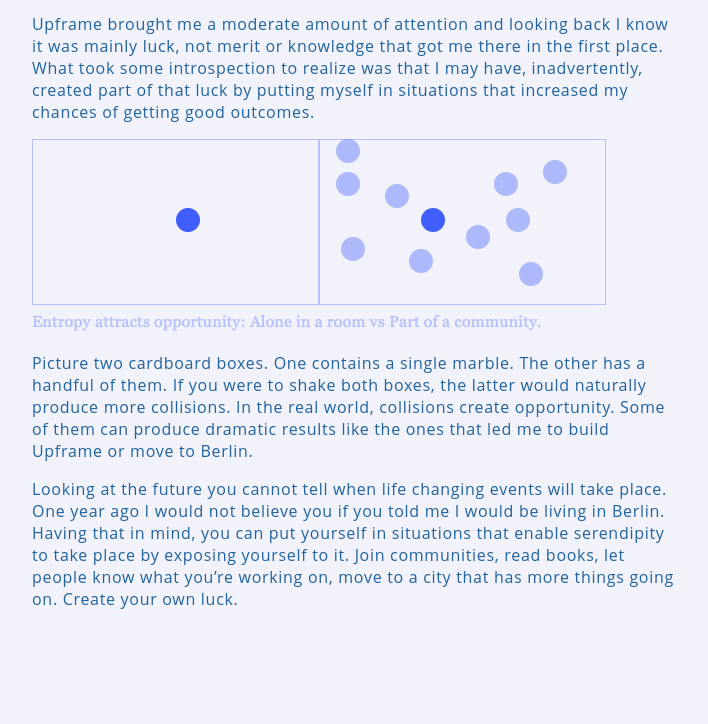
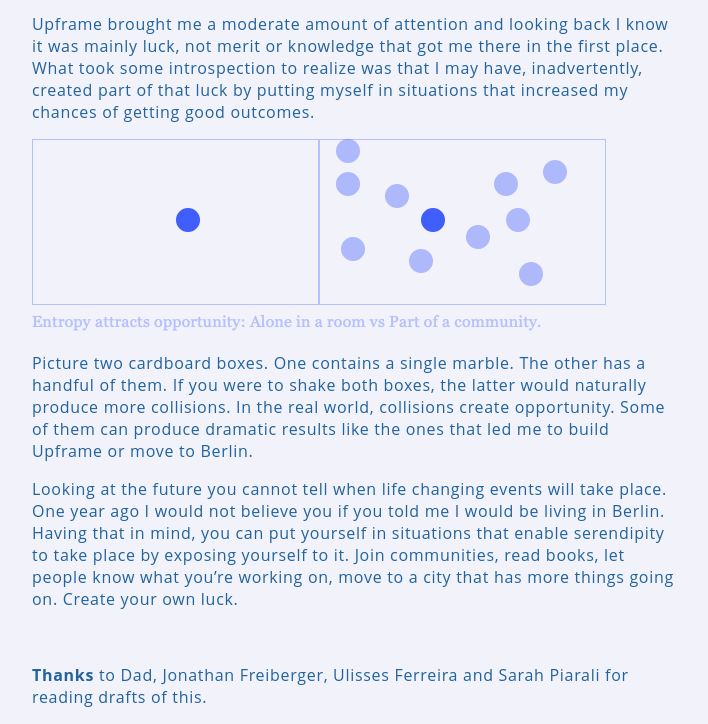
Before and after one commit to malikpiara/malikpiara.com, a plain HTML site: page luck.html in a window 1280 px wide. Shown: the part 801-1525 px from the top of the page, without its empty margins (26-734 px from the left). Before the commit the page ends 1427 px from the top, so only its background shows below. Drawn offline with Linux system fonts and the light colour scheme.

Commit message:
added thank you notes to luck essay

```diff
--- a/luck.html
+++ b/luck.html
@@ -17,5 +17,7 @@
   <img src="luck.png" alt=“The picture contains 2 boxes. One with a marble, the other with a handful of them, illustrating the point above.” title=“Entropy attracts opportunity”></img>
   <p>Picture two cardboard boxes. One contains a single marble. The other has a handful of them. If you were to shake both boxes, the latter would naturally produce more collisions. In the real world, collisions create opportunity. Some of them can produce dramatic results like the ones that led me to build Upframe or move to Berlin.</p>
   <p>Looking at the future you cannot tell when life changing events will take place. One year ago I would not believe you if you told me I would be living in Berlin. Having that in mind, you can put yourself in situations that enable serendipity to take place by exposing yourself to it. Join communities, read books, let people know what you’re working on, move to a city that has more things going on. Create your own luck.</p>
+  <br>
+  <p><strong>Thanks</strong> to Dad, Jonathan Freiberger, Ulisses Ferreira and Sarah Piarali for reading drafts of this.
 </body>
 </html>
```
